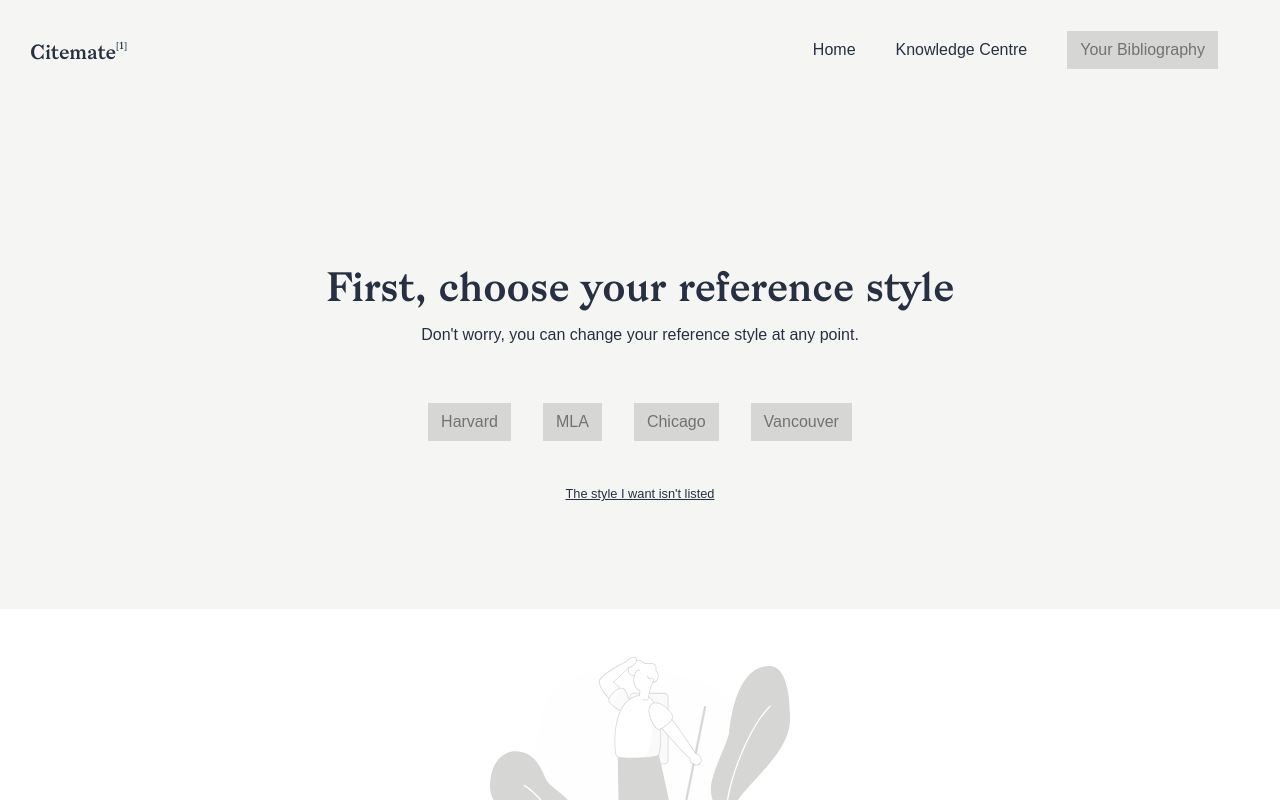
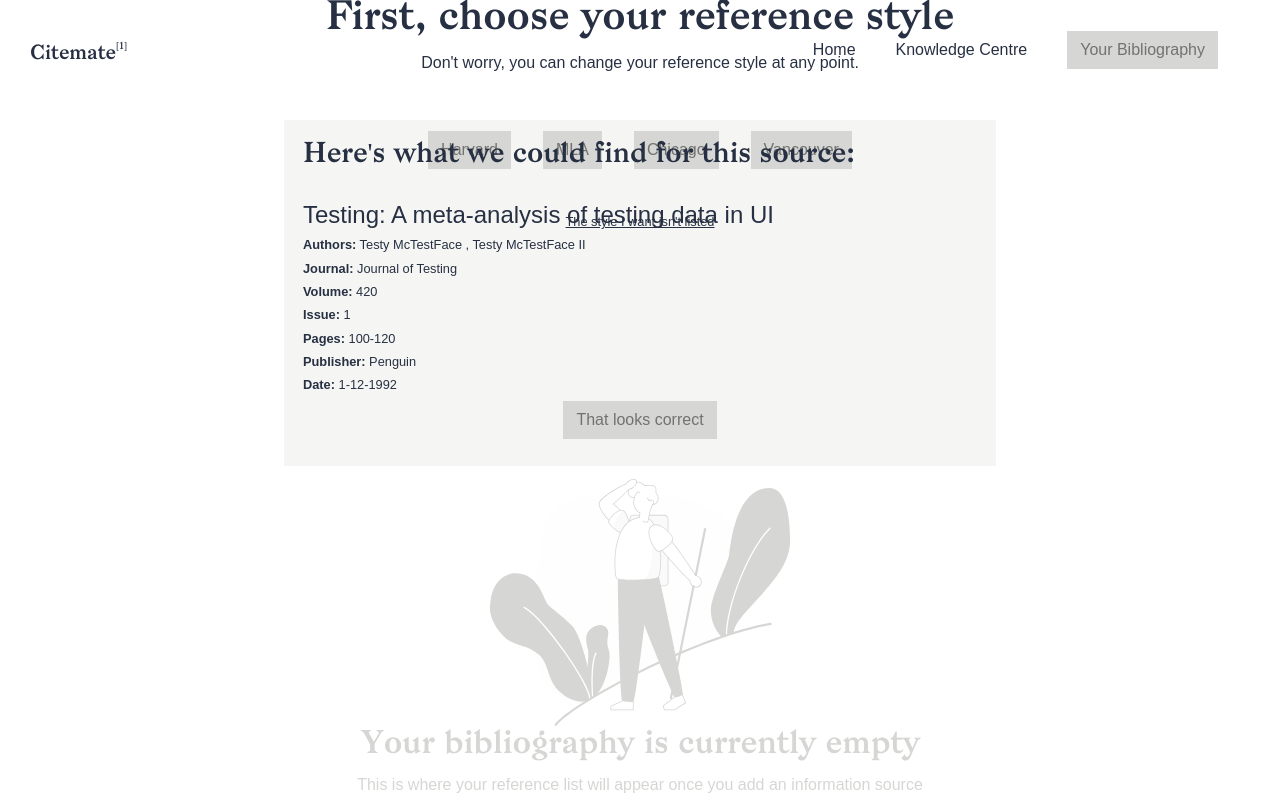
Before and after one commit to honsaar/Citemate, a Vue app: page /cite in a window 1280 px wide. Shown: the top 800 px of the page. Built offline with nearby package versions, Linux system fonts and the light colour scheme; a web font is replaced by a local one.

Commit message:
Add to a local bibliography list + dummy data

```diff
--- a/src/App.vue
+++ b/src/App.vue
@@ -43,7 +43,6 @@
   -webkit-font-smoothing: antialiased;
   -moz-osx-font-smoothing: grayscale;
   color: #273043;
-  background: #f5f6f3;
 }
 
 @supports (font-variation-settings: normal) {
@@ -54,6 +53,7 @@
 
 #nav {
   padding: 30px;
+  z-index: 99;
 }
 
 #nav a {
@@ -88,10 +88,12 @@
 }
 .hero {
   text-align: center;
-  min-height: 400px;
-  padding-top: 10em;
-  background: #f5f6f3;
-  padding-bottom: 2em;
+min-height: 600px;
+padding-top: 15em;
+background: #f5f6f3;
+padding-bottom: 2em;
+position: relative;
+top: -7em;
 }
 #features {
   padding-top: 5em;
--- a/src/views/Cite.vue
+++ b/src/views/Cite.vue
@@ -1,9 +1,9 @@
 <template>
   <div class="about">
-    <div class="hero">
+    <div class="hero" :class="addingSource ? '' : 'hideHero'">
       <div class="container">
         <!-- use this layout if the bibliography is empty, otherwise change the wording and layout of the top -->
-
+      <div>
         <div id="refStyle" v-if="selected == ''">
           <h1 class="brand">First, choose your reference style</h1>
           <p class="subtitle">Don't worry, you can change your reference style at any point.</p>
@@ -30,10 +30,12 @@
           <br />
           <br />
         </div>
+        </div>
 
         <!-- Choose your source -->
-        <div id="refStyle" v-if="selected != '' && sourceType == ''">
-          <h1 class="brand">Next, what are you referencing?</h1>
+        <div id="refStyle" v-if="selected != '' && sourceType == '' && addingSource">
+          <h1 class="brand" v-if="bibliography.length < 1">Next, what are you referencing?</h1>
+           <h1 class="brand" v-else>What are you referencing?</h1>
           <p class="subtitle">Different resource types are referenced slightly differently</p>
           <br />
           <b-row>
@@ -70,13 +72,10 @@
               </div>
             </b-col>
           </b-row>
-          <br />
-          <br />
-          <br />
         </div>
 
         <!-- search for your resource -->
-        <div id="refStyle" v-if="selected != '' && sourceType != ''">
+        <div id="refStyle" v-if="selected != '' && sourceType != '' && addingSource">
           <h1 class="brand">Finally, search for your resource</h1>
           <!-- change wording based on what type -->
           <p class="subtitle" v-if="sourceType=='journal'">
@@ -94,19 +93,93 @@
             >Search</b-button>
           </b-form>
 
-          <br />
         </div>
       </div>
     </div>
-    <div class="content" style="background: white;padding-top:3em;">
-      <div style="text-align: center;">
-        <!-- <b-btn variant="primary" class="primeButt" @click="cite()">Test cite, yo</b-btn> -->
-        <div id="emptyState" v-if="bibliography.length < 1 && !searching">
+    <div class="content" style="background: white;padding-top:0em;">
+
+
+ <!-- show paper details -->
+      <div class="results container" style="max-width: 60%;margin-left: auto;margin-right: auto;">
+        <div class="resultCard" v-if="adding != undefined">
+          <b-row>
+            <b-col>
+              <h3 class="brand" style="margin-bottom: 1em;">Here's what we could find for this source:</h3>
+              <div>
+              <h4>
+                {{adding.title}}
+              </h4>
+              <p>
+                <strong>Authors:</strong>
+                <span v-for="(author, index) in adding.authors" :key="index">
+                  {{author.given}} {{author.family}}
+                  <span v-if="index < adding.authors.length-1">,</span>
+                </span>
+              </p>
+              <p>
+                <strong>Journal:</strong>
+                {{adding.journal}}
+              </p>
+              <p>
+                <strong>Volume:</strong>
+                {{adding.volume}}
+              </p>
+              <p>
+                <strong>Issue:</strong>
+                {{adding.issue}}
+              </p>
+              <p>
+                <strong>Pages:</strong>
+                {{adding.pages}}
+              </p>
+              <p>
+                <strong>Publisher:</strong>
+                {{adding.publisher}}
+              </p>
+              <p>
+                <strong>Date:</strong>
+                {{adding.published.day}}-{{adding.published.month}}-{{adding.published.year}}
+              </p>
+               <p style="text-align: center">
+                <b-btn variant="primary" class="secButt" @click="addToList(adding)">That looks correct</b-btn>
+              </p>
+              </div>
+            </b-col>
+          </b-row>
+        </div>
+      </div>
+
+      <!-- emptyState -->
+        <div id="emptyState" v-if="bibliography.length < 1 && !searching" style="text-align: center;">
           <img src="../assets/empty.svg" width="300" />
           <h2 class="brand">Your bibliography is currently empty</h2>
           <p>This is where your reference list will appear once you add an information source</p>
         </div>
+
+
+        <!-- if bibliography isn't empty -->
+        <div class="results container" v-if="!searching && !adding && !addingSource">
+          <h1 class="brand">Your references</h1>
+          <p class="subtitle">Your bibliography currently has {{bibliography.length}} item<span v-if="bibliography.length > 1">s</span>.</p>
+
+          <b-button variant="primary" class="primeButt" @click="addingSource = true">Add a reference</b-button>
+
+        <div class="resultCard" v-for="(paper, key) in bibliography" :key="key">
+
+              <p>
+                <strong>{{paper.title}}</strong>
+              </p>
+              <p>
+                <span v-for="(author, index) in paper.authors" :key="index">
+                  {{author.given}} {{author.family}}
+                  <span v-if="index < paper.authors.length-1">,</span>
+                </span>
+              </p>
+              <p class="journalPill">{{paper.journal}}</p>
+
+        </div>
       </div>
+
 
       <div v-if="loading">
         <div class="gooey">
@@ -137,12 +210,14 @@
             </b-col>
             <b-col sm="12" md="2">
               <p style="text-align: center">
-                <b-btn variant="primary" class="secButt resultButt" @click="addToList(paper)">Cite</b-btn>
+                <b-btn variant="primary" class="secButt resultButt" @click="assessSource(paper)">Cite</b-btn>
               </p>
             </b-col>
           </b-row>
         </div>
       </div>
+
+
     </div>
   </div>
 </template>
@@ -172,7 +247,20 @@ export default {
       selected: "",
       sourceType: "",
       searching: false,
-      loading: false
+      loading: false,
+      adding: {
+        authors: [{ given: "Testy", family: "McTestFace" }, { given: "Testy", family: "McTestFace II" }],
+        doi: "11111",
+        issue: "1",
+        journal: "Journal of Testing",
+        link: "http:/example.com:",
+        pages: "100-120",
+        published: { day: "1", month: "12", year: "1992" },
+        publisher: "Penguin",
+        title: "Testing: A meta-analysis of testing data in UI",
+        volume: "420"
+      },
+      addingSource: false
     };
   },
   methods: {
@@ -182,9 +270,10 @@ export default {
       this.searching = true;
       console.log("Loading response...");
       this.loading = true;
-      //UPDATE THIS so that CrossRef is making better API calls as per their guidelines
+      //add &mailto=honsyb@gmail.com to the query request once testing done
       axios
-        .get("https://api.crossref.org/works?query=" + this.query)
+        // .get("https://api.crossref.org/works?query=" + this.query + "&rows=10")
+        .get("https://api.crossref.org/works?sample=10")
         .then(response => {
           console.log("Loaded!");
           this.loading = false;
@@ -224,10 +313,8 @@ export default {
               }
               tempResult.pages = search.page;
               this.results.push(tempResult);
-              console.log(search);
             }
           }
-          console.log(this.results);
         });
     },
     book() {
@@ -243,17 +330,34 @@ export default {
       }
       console.log(this.selected);
     },
-    addToList(paper) {
-      console.log(paper);
+    assessSource(source) {
       //remove search results, show paper details and confirm if it needs to be added.
+      this.results = [];
+      this.searching = false;
+      this.adding = source;
+      console.log(this.adding);
+      this.addingSource = false;
       //also hide the top area, as that's only required when adding a source
       //create new top bar area to prompt users to add a new source
-    }
+    },
+  addToList(source){
+    console.log("adding to list");
+    this.bibliography.push(source);
+    this.adding = undefined;
+    this.addingSource = false;
+    this.sourceType = '';
+  }
   }
 };
 </script>
 
 <style>
+.hideHero {
+  height: 0px !important;
+  min-height: 0px;
+  padding: 0;
+  transition: all 0.4s ease-in-out;
+}
 .styleList {
   font-size: 0.8em;
   text-decoration: underline;
@@ -341,7 +445,14 @@ export default {
 }
 @media only screen and (max-width: 768px) {
   .sourceText {
-    top: 85%;
+    top: 75%;
+  }
+  .sources {
+    margin-bottom: 0em;
+  }
+  .gooey {
+    /* override margin on smaller screens */
+    margin-top: 20px !important;
   }
 }
 
```
